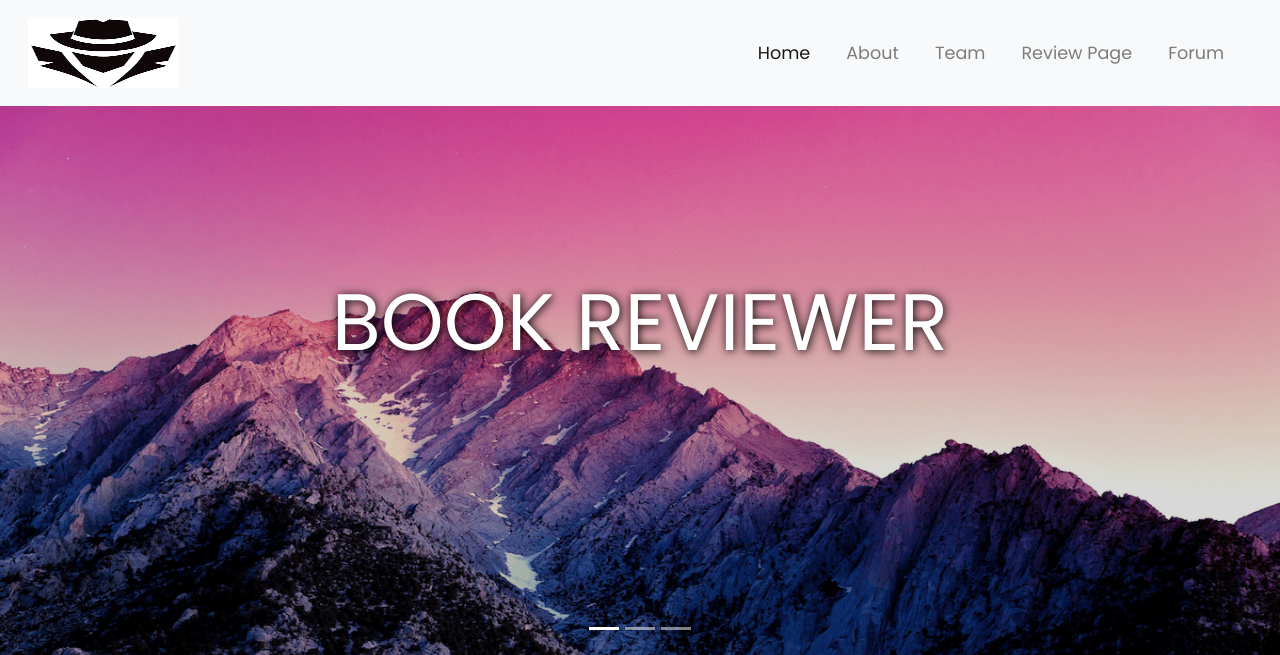
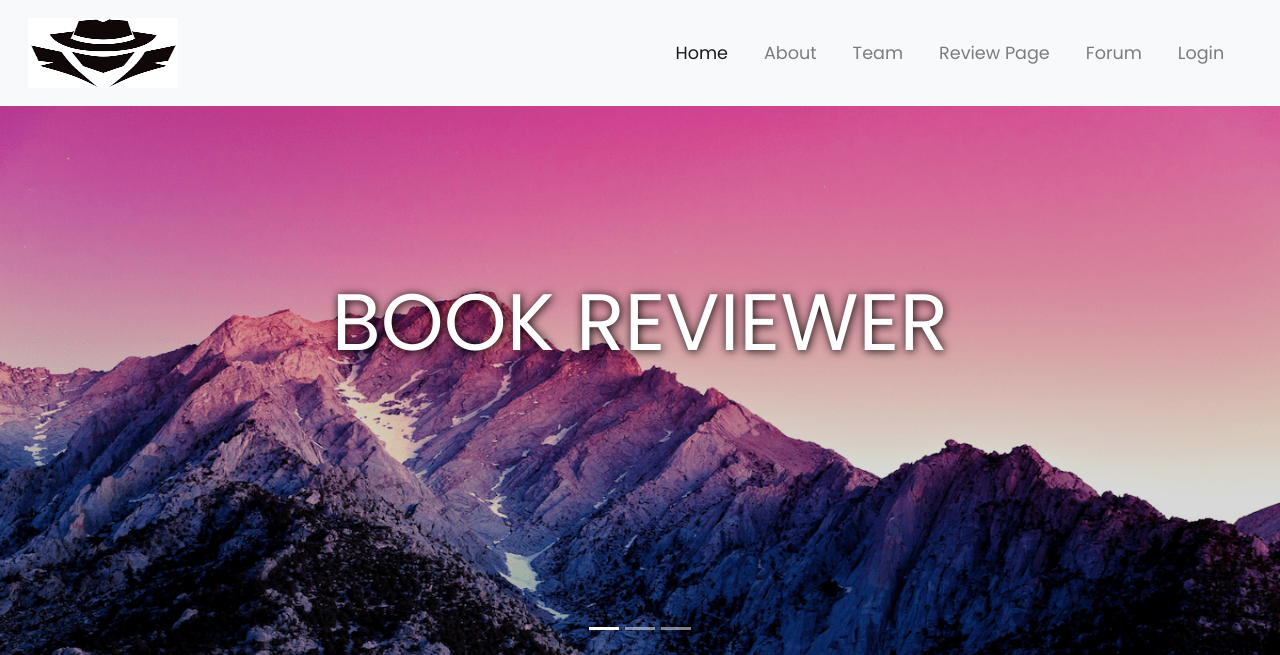
Before and after one commit to Kadi007/final_project, a Flask app: page /homepage in a window 1280 px wide. Shown: the top 655 px of the page. Run offline with Flask 2, Linux system fonts and the light colour scheme; some libraries are stand-ins or nearby versions.

Commit message:
basic modifications

```diff
--- a/app.py
+++ b/app.py
@@ -87,6 +87,9 @@ def get_data():
 def review():
     return render_template('review.html')
 
+@app.route('/forum')
+def forum():
+    return render_template('forum.html')
 if(__name__=='__main__'):
 
     app.run(port=2000,debug=True)
--- a/templates/Homepage.html
+++ b/templates/Homepage.html
@@ -34,10 +34,13 @@
 					<a class="nav-link" href="#section1">Team</a>
 				</li>
 				<li class="nav-item">
-					<a class="nav-link" href="#">Review Page</a>
+					<a class="nav-link" onclick="location.href='http://127.0.0.1:2000/review'">Review Page</a>
 				</li>
 				<li class="nav-item">
-					<a class="nav-link" href="#">Forum</a>
+					<a class="nav-link" onclick="location.href='http://127.0.0.1:2000/forum'">Forum</a>
+				</li>
+                <li class="nav-item">
+					<a class="nav-link" onclick="location.href='http://127.0.0.1:2000/'">Login</a>
 				</li>
 			</ul>
 		</div>
--- /dev/null
+++ b/templates/forum.html
@@ -0,0 +1,2 @@
+<!DOCTYPE html>
+<h1>FORUM</h1>
```
Also changed, not shown: templates/login.html (+12 -12 lines), 1 other file.
